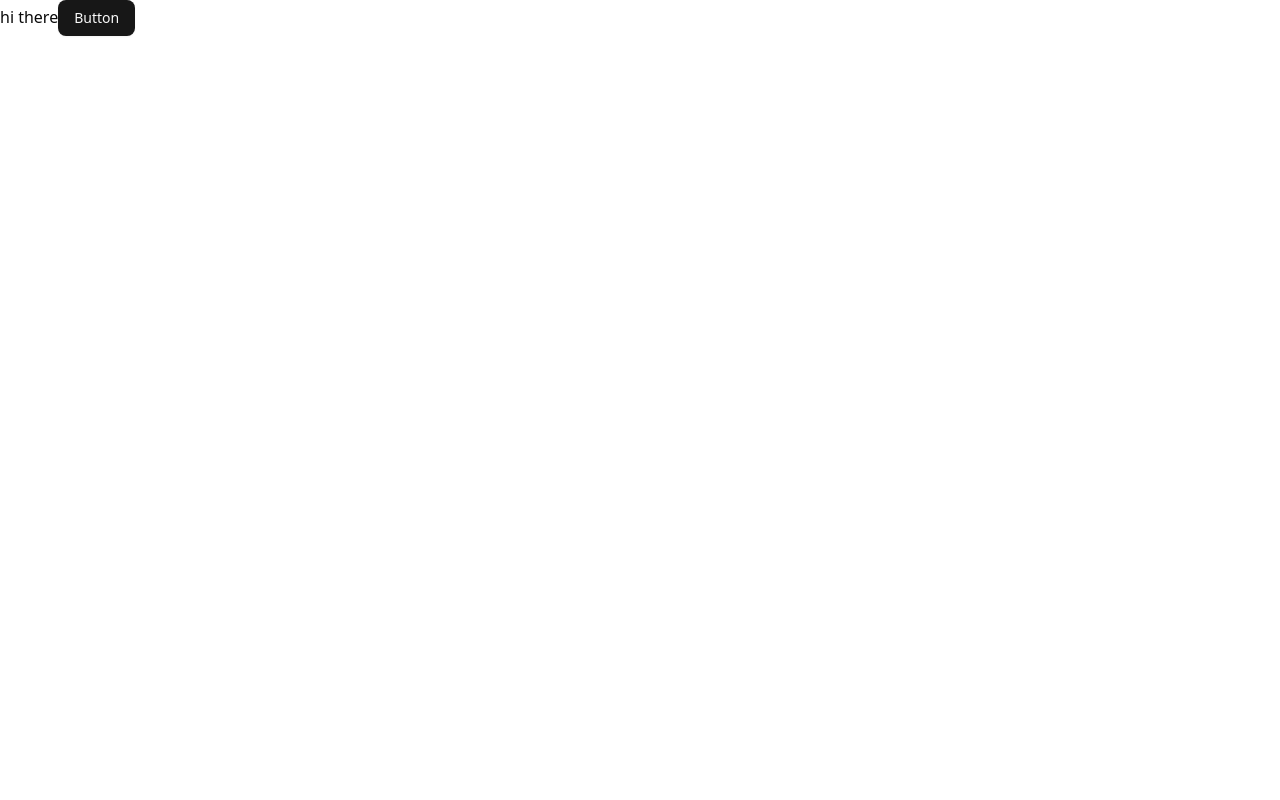
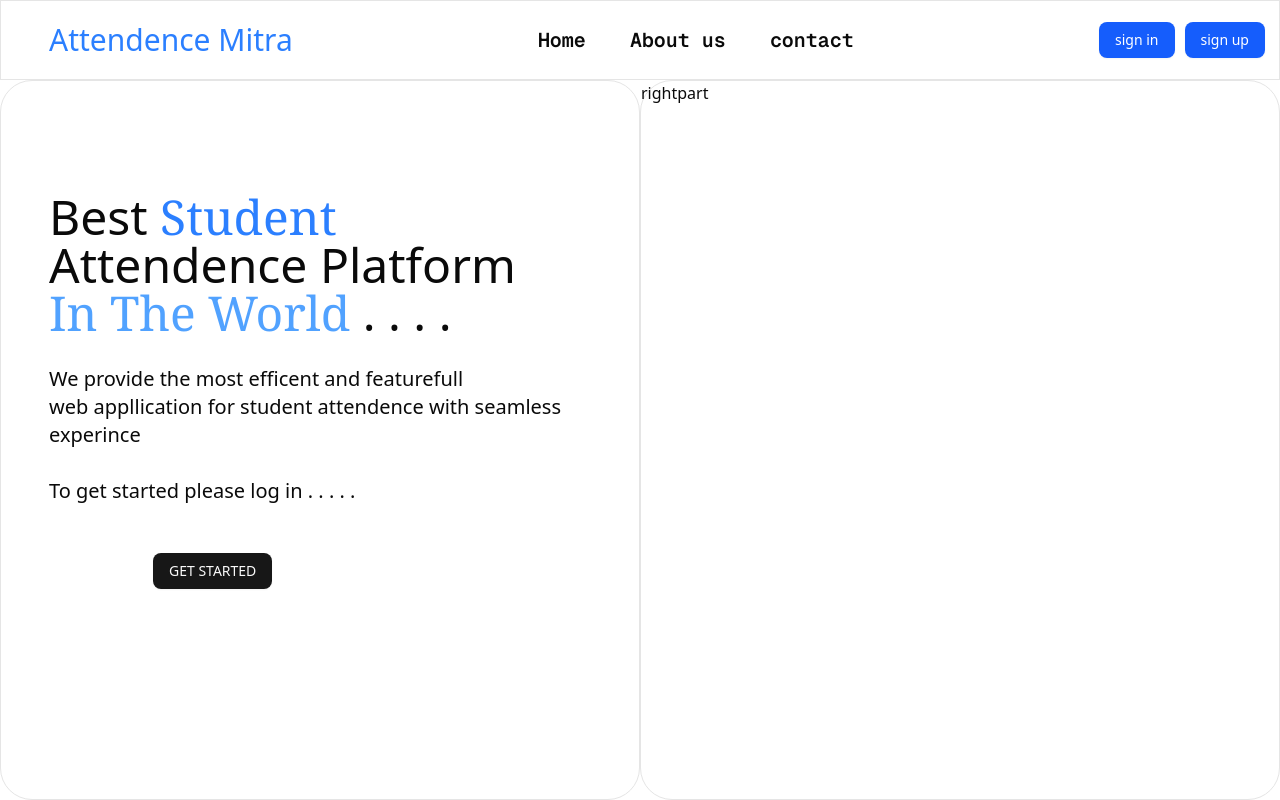
Before and after one commit to Abhijit-Deshmane/Attendence-Mitra, a Next.js app: page / in a window 1280 px wide. Built offline with nearby package versions, Linux system fonts and the light colour scheme.

Commit message:
added home page

```diff
--- a/src/app/page.js
+++ /dev/null
@@ -1,15 +0,0 @@
-import Image from "next/image";
-import { Button } from "@/components/ui/button";
-
-export default function Home() {
-  return (
-
-
-    <div>
-      hi there
-      <Button variant="default">Button</Button>
-
-    </div>
-
-  );
-}
--- /dev/null
+++ b/src/app/page.jsx
@@ -0,0 +1,41 @@
+import Image from "next/image";
+import { Button } from "@/components/ui/button";
+import { navLinks } from "@/constants/navLinks";
+import Link from "next/link";
+
+export default function Home() {
+  return (
+    <div className="w-screen h-screen">
+      <nav className="border w-full h-20  flex justify-between items-center ">
+        <h1 className="text-3xl pl-4 text-blue-500 ml-8"
+        >Attendence Mitra</h1>
+        <div>
+          {navLinks.map((link, index) => (
+            <Link
+              className="px-5.5 font-semibold text-xl font-mono  hover:text-blue-500"
+              key={index}
+              href={link.href}
+            >
+              {link.title}
+            </Link>
+          ))}
+        </div>
+        <div>
+          <Button variant="blueButton" className={"mr-2.5"}>sign in </Button>
+          <Button variant="blueButton" className={"mr-3.5"}>sign up </Button>
+        </div>
+      </nav>
+      <div className="flex justify-between w-full h-[calc(100vh-80px)] " >
+        <div className="w-[50%] h-full border rounded-4xl">
+            <h1 className="text-5xl mt-28 ml-12 ">Best <span className="text-blue-500 font-serif ">Student</span><br /> Attendence Platform <br /> <span className="text-blue-400 font-serif">In The World</span>  . . . . </h1>
+            <p className="mt-7 ml-12 font-light text-xl">We provide the most efficent and featurefull <br /> web appllication for student attendence with seamless experince </p>
+            <p className="mt-7 ml-12 font-light text-xl">
+              To get started please log in . . . . .</p><br /><br />
+              <span className="ml-38"><Button>GET STARTED</Button> </span>
+
+        </div>
+        <div className="w-[50%] h-full border rounded-4xl">rightpart</div>
+      </div>
+    </div>
+  );
+}
--- a/src/components/ui/button.jsx
+++ b/src/components/ui/button.jsx
@@ -11,6 +11,9 @@ const buttonVariants = cva(
       variant: {
         default:
           "bg-primary text-primary-foreground shadow-xs hover:bg-primary/90",
+
+        blueButton:
+        " bg-blue-600 text-white shadow-xs hover:bg-blue-400 focus-visible:ring-blue-500/20 dark:focus-visible:ring-blue-400/40 dark:bg-blue-600 dark:hover:bg-blue-700",
         destructive:
           "bg-destructive text-white shadow-xs hover:bg-destructive/90 focus-visible:ring-destructive/20 dark:focus-visible:ring-destructive/40 dark:bg-destructive/60",
         outline:
--- /dev/null
+++ b/src/constants/navLinks.js
@@ -0,0 +1,5 @@
+export const navLinks = [
+  { id:1 , title: "Home", href: "/" },
+  { id:2 ,title: "About us", href: "/About us" },
+  { id:3 ,title: "contact", href: "/contact" },
+];
```
